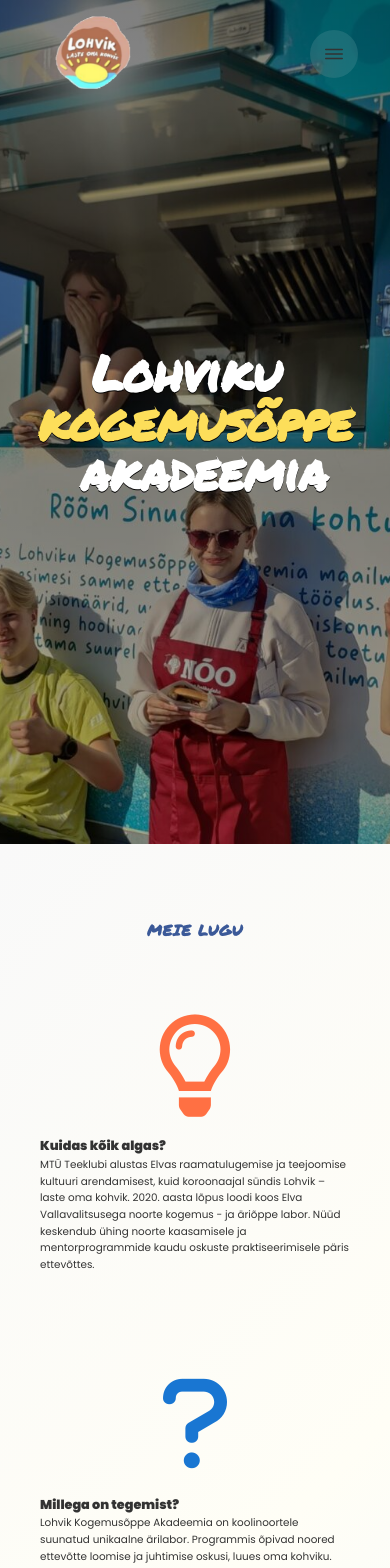
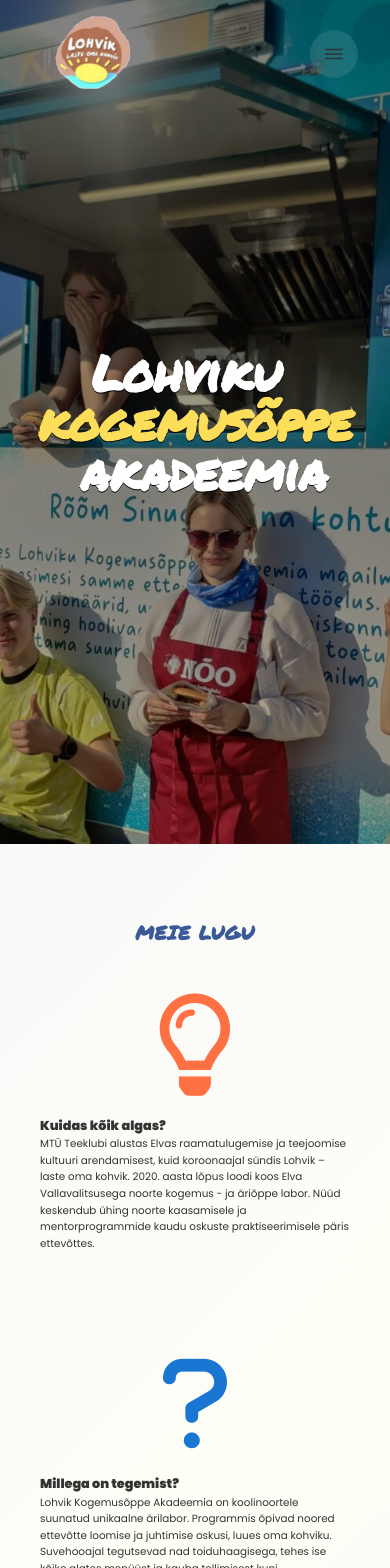
Before and after one commit to mikk369/kohvik-lohvik, a React (Vite) app: page / in a window 390 px wide. Shown: the top 1568 px of the page. Built offline with nearby package versions, Linux system fonts and the light colour scheme; no server answers; a web font is replaced by a local one.

Commit message:
changed ternary headings font-size

```diff
--- a/src/queries.css
+++ b/src/queries.css
@@ -44,9 +44,6 @@
   @media (max-width: 75em) {
     .nav-wrapper {
         padding: 0 2rem;
-    }
-    .heading-tertiary {
-        font-size: 2.6rem;
     }
     .about-us {
         padding: 0 2.0rem;
@@ -148,9 +145,6 @@
   .heading-primary {
     font-size: 4.4rem;
   }
-  .heading-tertiary {
-    font-size: 1.9rem;
-}
   .about-title {
       font-size: 1.6rem;
   }
@@ -182,10 +176,12 @@
     white-space: pre-wrap;
     text-align: center;
     font-size: 6.2rem;
-
   }
   .heading-primary span {
     display: block;
+  }
+  .heading-tertiary {
+    font-size: 2.4rem;
   }
   .about-description {
     font-size: 1.3rem;
@@ -206,7 +202,7 @@
   }
   .about-icon-box:nth-child(2) {
     grid-row: 1;
-    margin-top: 1.2rem;
+    margin-top: -2rem;
   }
   .about-icon-box:nth-child(6) {
     grid-row: 5;
```
